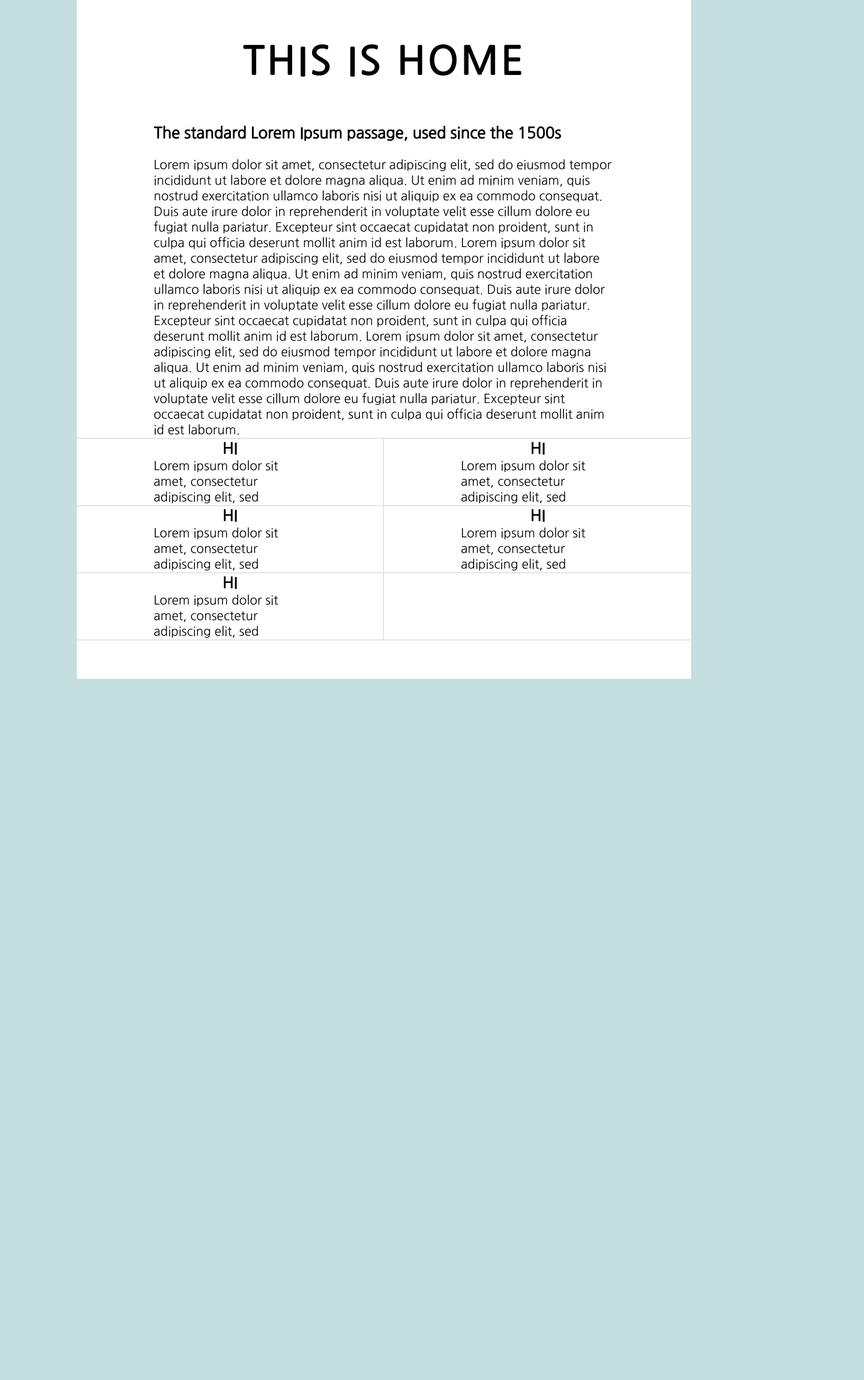
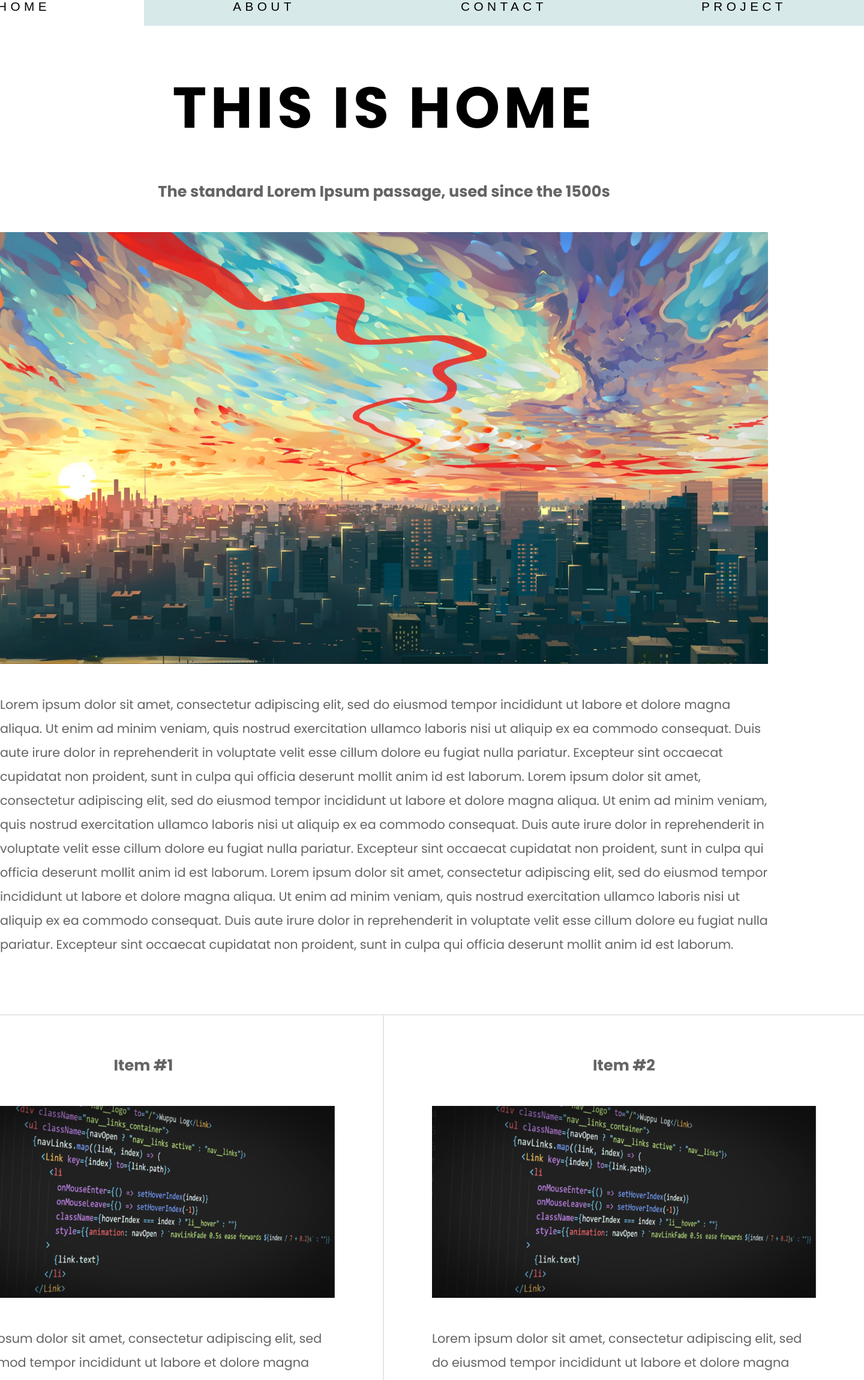
Before and after one commit to wuppu/fe-portfolio, a React (Create React App) app: page /#/ in a window 1280 px wide. Shown: the part 422-2723 px from the top of the page at 60% size, 1440 px wide, since content can reach past the window. Before the commit the page ends 1714 px from the top, so only its background shows below. Built offline with nearby package versions, Linux system fonts and the light colour scheme; the HTML template or start-up script is replaced by a standard one.

Commit message:
Responsive UI updating...

```diff
--- a/src/App.css
+++ b/src/App.css
@@ -1,5 +1,5 @@
 main {
-  font-family: 'Nanum Gothic', sans-serif;
+  font-family: 'Poppins', sans-serif;
   display: flex;
   justify-content: center;
   align-items: center;
@@ -23,33 +23,64 @@ header {
 
 .main-section {
   padding: 4rem 0rem;
-  width: 80%;
+  width: 100rem;
   background: white;
 }
 
 .main-section .main-container .main-title {
   padding: 0rem 8rem;
-  margin-bottom: 4rem;
+  margin-bottom: 3rem;
   text-transform: uppercase;
-  letter-spacing: 0.3rem;
+  letter-spacing: 0.4rem;
   text-align: center;
-  font-size: 4rem;
+  font-size: 6rem;
+  font-weight: 700;
 }
 
+.main-section .main-container {
+  display: flex;
+  justify-content: center;
+  align-items: center;
+  flex-direction: column;
+}
 .main-section .main-container h2 {
   padding: 0rem 8rem;
-  margin: 1.5rem 0;
+  margin-bottom: 3rem;
   font-size: 1.6rem;
+  text-align: center;
+  color: rgb(100, 100, 100);
 }
 
-.main-section p {
-  padding: 0rem 8rem;
+.main-section .common-content {
+  width: 80%;
+  line-height: 2.5rem;
   font-size: 1.3rem;
+  color: rgb(100, 100, 100);
+}
+
+.main-section .main-figure {
+  width: 80%;
+  display: flex;
+  justify-content: center;
+  margin-bottom: 3rem;
+  overflow: hidden;
+}
+
+.main-section .main-figure .main-img {
+  width: 100%;
+	transform: scale(1);
+	transition: .2s ease-in-out;
+}
+
+.main-section .main-figure:hover .main-img {
+	transform: scale(1.05);
 }
 
 .main-section .main-container .item-block-list {
   display: flex;
+  justify-content: center;
   flex-wrap: wrap;
+  margin: 6rem 0;
   border-top: 0.14rem solid rgb(230, 230, 230);
   border-bottom: 0.14rem solid rgb(230, 230, 230);
 }
--- a/src/App.js
+++ b/src/App.js
@@ -5,6 +5,7 @@ import Navigation from "./components/Navigation";
 import Home from "./routes/Home";
 import About from "./routes/About";
 import Contact from "./routes/Contact";
+import Project from "./routes/Project";
 
 function App() {
   const links = [
@@ -22,11 +23,17 @@ function App() {
       name: "CONTACT",
       path: "/contact",
       component: Contact
+    },
+    {
+      name: "PROJECT",
+      path: "/project",
+      component: Project
     }
   ];
 
   return (
     <main>
+      <p style={{fontSize:"1rem"}}>gu</p>
       <HashRouter>
         <header>Title</header>
         <Navigation links={links} />
--- a/src/components/ItemBlock.css
+++ b/src/components/ItemBlock.css
@@ -1,4 +1,5 @@
 .item-block {
+  padding: 4rem 0rem;
   width: 50%;
   border-bottom: 0.14rem solid rgb(230, 230, 230);
   display: flex;
@@ -6,15 +7,45 @@
   align-items: center;
 }
 
-.item-block:nth-child(2n - 1) {
+.item-block.right {
   border-right: 0.14rem solid rgb(230, 230, 230);
 }
 
-.item-block:nth-child(n + 5) {
+.item-block.odd {
+  border-right: 0;
+}
+
+.item-block.last {
     border-bottom: 0;
 }
 
-.item-block .item-title {
-    font-size: 1.6rem;
-    text-transform: uppercase;
+.item-block p {
+  font-size: 1.3rem;
+  color: rgb(100, 100, 100);
+  line-height: 2.5rem;
+  width: 80%;
 }
+
+.item-block .item-figure {
+  width: 80%;
+  display: flex;
+  justify-content: center;
+  height: 20rem;
+  margin-bottom: 3rem;
+  overflow: hidden;
+}
+
+.item-block .item-figure .item-img {
+  width: 100%;
+  height: auto;
+	transform: scale(1);
+	transition: .2s ease-in-out;
+}
+
+.item-block .item-figure:hover .item-img {
+	transform: scale(1.1);
+}
+
+.item-block h2:hover {
+  color: rgb(50, 200, 200);
+}
--- a/src/components/ItemBlock.js
+++ b/src/components/ItemBlock.js
@@ -1,8 +1,8 @@
 import React from "react";
 import "./ItemBlock.css";
 
-function ItemBlock() {
-    const content = `Lorem ipsum dolor sit amet, consectetur adipiscing elit, sed do eiusmod
+function ItemBlock(props) {
+  const content = `Lorem ipsum dolor sit amet, consectetur adipiscing elit, sed do eiusmod
     tempor incididunt ut labore et dolore magna aliqua. Ut enim ad minim
     veniam, quis nostrud exercitation ullamco laboris nisi ut aliquip ex ea
     commodo consequat. Duis aute irure dolor in reprehenderit in voluptate
@@ -22,10 +22,19 @@ function ItemBlock() {
     dolore eu fugiat nulla pariatur. Excepteur sint occaecat cupidatat non
     proident, sunt in culpa qui officia deserunt mollit anim id est laborum.`;
 
+  const { right, odd, last, img, title } = props;
+
   return (
-    <div className="item-block">
-      <h1 className="item-title">hi</h1>
-  <p>{content.slice(0, 60)}</p>
+    <div
+      className={`item-block ${right ? "right" : ""} ${
+        odd && last ? "odd" : ""
+      } ${last ? "last" : ""}`}
+    >
+      <h2 className="item-title">{title}</h2>
+      <figure className="item-figure">
+        <img className="item-img" src={require(`../img/${img}`)} alt={img} />
+      </figure>
+      <p>{`${content.slice(0, 150)}...`}</p>
     </div>
   );
 }
--- a/src/components/Navigation.css
+++ b/src/components/Navigation.css
@@ -1,5 +1,5 @@
 nav {
-    width: 80%;
+    width: 100rem;
     height: 8vh;
 }
 
@@ -8,7 +8,7 @@ nav {
     justify-content:space-around;
     font-size: 1.3rem;
     letter-spacing: 0.4rem;
-    width: 50%;
+    width: 100%;
     height: 100%;
     background: rgba(255, 255, 255, 0.33);
 }
--- a/src/components/Navigation.js
+++ b/src/components/Navigation.js
@@ -1,21 +1,25 @@
 import React from "react";
 import "./Navigation.css";
 import { NavLink } from "react-router-dom";
-import PropTypes from 'prop-types';
-function Navigation({links}) {
 
+function Navigation({ links }) {
   return (
     <nav>
       <ul className="nav-links">
         {links.map((link, index) => (
-          <NavLink exact to={link.path} className="link" activeClassName="link active">{link.name}</NavLink>
+          <NavLink
+            key={index}
+            exact
+            to={link.path}
+            className="link"
+            activeClassName="link active"
+          >
+            {link.name}
+          </NavLink>
         ))}
       </ul>
     </nav>
   );
 }
 
-Navigation.contextType = {
-  router: PropTypes.object
-}
 export default Navigation;
--- a/src/index.css
+++ b/src/index.css
@@ -1,4 +1,5 @@
-@import url('https://fonts.googleapis.com/css?family=Nanum+Gothic&display=swap');
+@import url('https://fonts.googleapis.com/css?family=Poppins:200,300,400,500,600,700,800&display=swap');
+
 * {
   margin: 0;
   padding: 0;
@@ -13,7 +14,6 @@ body {
   -webkit-font-smoothing: antialiased;
   -moz-osx-font-smoothing: grayscale;
   background: rgb(197, 222, 223)
-
 }
 
 code {
--- a/src/routes/Home.js
+++ b/src/routes/Home.js
@@ -2,11 +2,20 @@ import React from "react";
 import ItemBlock from "../components/ItemBlock";
 
 function Home() {
+  const itemList = [1, 2, 3, 4, 5, 6, 7, 8];
+
   return (
     <div className="main-container">
       <h1 className="main-title">This is Home</h1>
       <h2>The standard Lorem Ipsum passage, used since the 1500s</h2>
-      <p>
+      <figure className="main-figure">
+        <img
+          className="main-img"
+          src={require("../img/city_art_sky_127834_1920x1080.jpg")}
+          alt=""
+        />
+      </figure>
+      <p className="common-content">
         Lorem ipsum dolor sit amet, consectetur adipiscing elit, sed do eiusmod
         tempor incididunt ut labore et dolore magna aliqua. Ut enim ad minim
         veniam, quis nostrud exercitation ullamco laboris nisi ut aliquip ex ea
@@ -28,11 +37,24 @@ function Home() {
         proident, sunt in culpa qui officia deserunt mollit anim id est laborum.
       </p>
       <div className="item-block-list">
-        <ItemBlock />
-        <ItemBlock />
-        <ItemBlock />
-        <ItemBlock />
-        <ItemBlock />
+        {itemList.map((item, index) => (
+          <ItemBlock
+            key={index}
+            title={`Item #${item}`}
+            right={index % 2 === 0 ? true : false}
+            odd={itemList.length % 2 === 1 ? true : false}
+            last={
+              itemList.length % 2 === 1
+                ? index > itemList.length - 2
+                  ? true
+                  : false
+                : index > itemList.length - 3
+                ? true
+                : false
+            }
+            img={"Home_img.jpg"}
+          />
+        ))}
       </div>
     </div>
   );
--- /dev/null
+++ b/src/routes/Project.js
@@ -0,0 +1,6 @@
+import React from "react";
+
+function Project() {
+    return <h1>hi</h1>
+}
+export default Project;
```
Also changed, not shown: src/img/Algorithm_img.jpg (added), src/img/city_art_sky_127834_1920x1080.jpg (added).
